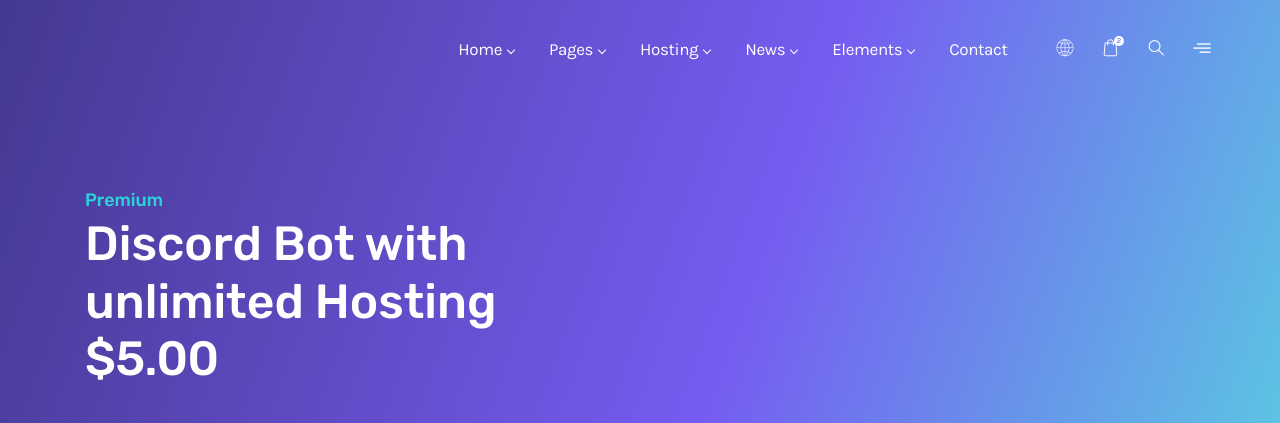
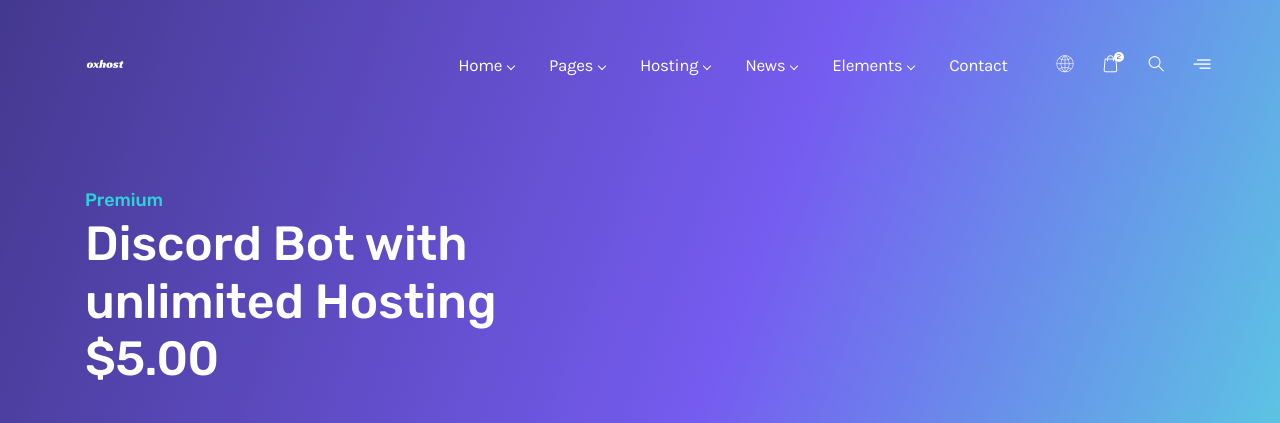
Before and after one commit to Kryptonnnnn/Kryptonnnnn.github.io, a plain HTML site: page index.html in a window 1280 px wide. Shown: the top 423 px of the page. Drawn offline with Linux system fonts and the light colour scheme; some packages are replaced by stand-ins of ours; files whose address does not match are found by name.

Commit message:
Update index.html

```diff
--- a/index.html
+++ b/index.html
@@ -50,7 +50,7 @@
         <div class="row align-items-center">
             <div class="xs-logo-wraper">
                 <a href="index.html" class="xs-logo">
-                    <img src="assets/images/logo.png" alt="">
+                    <img src="assets/images/logo (1).png" alt="">
                 </a>
             </div>
             <nav class="xs-menus ml-auto">
```
